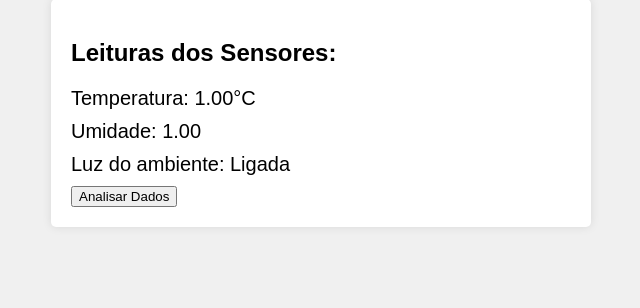
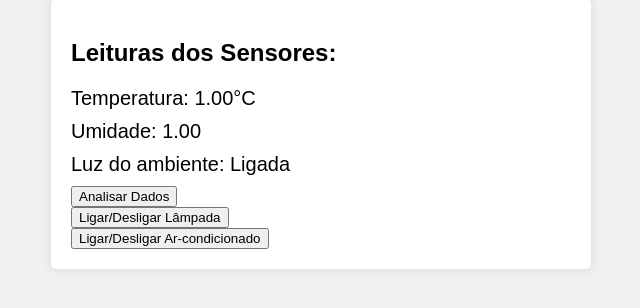
Before and after one commit to faber222/PROJETO-INTEGRADOR-II, a Django app: page /profile/ in a window 1280 px wide. Shown: the part 190-498 px from the top of the page, without its empty margins (319-959 px from the left). Run offline with Django 4.2, Linux system fonts and the light colour scheme; tables that the repository leaves empty hold one stand-in row (values such as "Sample post").

Commit message:
enviando ligar/desligar pro db

```diff
--- a/aplicacao_web/app/models.py
+++ b/aplicacao_web/app/models.py
@@ -24,3 +24,19 @@ class Luminosidade(models.Model):
 
     class Meta:
         db_table = 'luminosidade'
+
+class Lampada(models.Model):
+    ligado = models.BooleanField()
+    idEsp = models.IntegerField()
+    timestamp = models.DateTimeField(auto_now_add=True)
+
+    class Meta:
+        db_table = 'lampada'
+
+class Ar_Condicionado(models.Model):
+    ligado = models.BooleanField()
+    idEsp = models.IntegerField()
+    timestamp = models.DateTimeField(auto_now_add=True)
+
+    class Meta:
+        db_table = 'ar_condicionado'
--- a/aplicacao_web/app/templates/profile.html
+++ b/aplicacao_web/app/templates/profile.html
@@ -74,6 +74,16 @@
         <div class="sensor-reading" id="umidade">Umidade: Aguardando dados...</div>
         <div class="sensor-reading" id="luminosidade">Luminosidade: Aguardando dados...</div>
         <button id="analisar-dados-btn">Analisar Dados</button>
+        <form action="{% url 'ligar_desligar_lampada' %}" method="post">
+            {% csrf_token %}
+            <button type="submit">Ligar/Desligar Lâmpada</button>
+        </form>
+
+        <form action="{% url 'ligar_desligar_ar_condicionado' %}" method="post">
+            {% csrf_token %}
+            <button type="submit">Ligar/Desligar Ar-condicionado</button>
+        </form>
+    </div>
     </div>
 
     <script>
--- a/aplicacao_web/app/views.py
+++ b/aplicacao_web/app/views.py
@@ -9,6 +9,8 @@ from django.shortcuts import render
 from .models import Temperatura
 from .models import Umidade
 from .models import Luminosidade
+from .models import Lampada
+from .models import Ar_Condicionado
 import pandas as pd
 from datetime import datetime, timedelta
 import plotly.express as px
@@ -16,6 +18,9 @@ from plotly.offline import plot
 import plotly.io as pio
 from django.templatetags.static import static
 import os
+from django.utils import timezone
+from datetime import timedelta
+
 
 def signup(request):
     if request.method == 'POST':
@@ -55,7 +60,15 @@ def signin(request):
         return render(request, 'login.html', {'form': form})
 
 def profile(request):
-    return render(request, 'profile.html')
+    lampada_status = Lampada.objects.latest('timestamp')
+    ar_condicionado_status = Ar_Condicionado.objects.latest('timestamp')
+
+    context = {
+        'lampada_status': lampada_status,
+        'ar_condicionado_status': ar_condicionado_status,
+    }
+
+    return render(request, 'profile.html', context)
 
 def signout(request):
     logout(request)
@@ -160,3 +173,30 @@ def analise(request, intervalo_tempo=None):
         'temp_path_temperatura': temp_path_temperatura,
         'temp_path_umidade': temp_path_umidade,
     })
+
+
+def ligar_desligar_lampada(request):
+    try:
+        lampada_status = Lampada.objects.latest('timestamp')
+    except Lampada.DoesNotExist:
+        # Se não houver nenhum objeto, crie um novo
+        lampada_status = Lampada.objects.create(ligado=False, idEsp=1)  # Substitua 1 pelo valor correto
+
+    lampada_status.ligado = not lampada_status.ligado
+    lampada_status.timestamp = timezone.now() - timedelta(hours=3)  # Subtrai 3 horas do timestamp
+    lampada_status.save()
+
+    return redirect('profile')
+
+def ligar_desligar_ar_condicionado(request):
+    try:
+        ar_condicionado_status = Ar_Condicionado.objects.latest('timestamp')
+    except Ar_Condicionado.DoesNotExist:
+        # Se não houver nenhum objeto, crie um novo
+        ar_condicionado_status = Ar_Condicionado.objects.create(ligado=False, idEsp=1)  # Substitua 1 pelo valor correto
+
+    ar_condicionado_status.ligado = not ar_condicionado_status.ligado
+    ar_condicionado_status.timestamp = timezone.now() - timedelta(hours=3)  # Subtrai 3 horas do timestamp
+    ar_condicionado_status.save()
+
+    return redirect('profile')
--- a/aplicacao_web/project/urls.py
+++ b/aplicacao_web/project/urls.py
@@ -30,4 +30,6 @@ urlpatterns = [
     path('get_luminosidade/', views.get_luminosidade, name='get_luminosidade'),
     path('analise/', views.analise, name='analise'),
     path('analise/<str:intervalo_tempo>/', views.analise, name='analise'),
+    path('ligar_desligar_lampada/', views.ligar_desligar_lampada, name='ligar_desligar_lampada'),
+    path('ligar_desligar_ar_condicionado/', views.ligar_desligar_ar_condicionado, name='ligar_desligar_ar_condicionado'),
 ]
```
